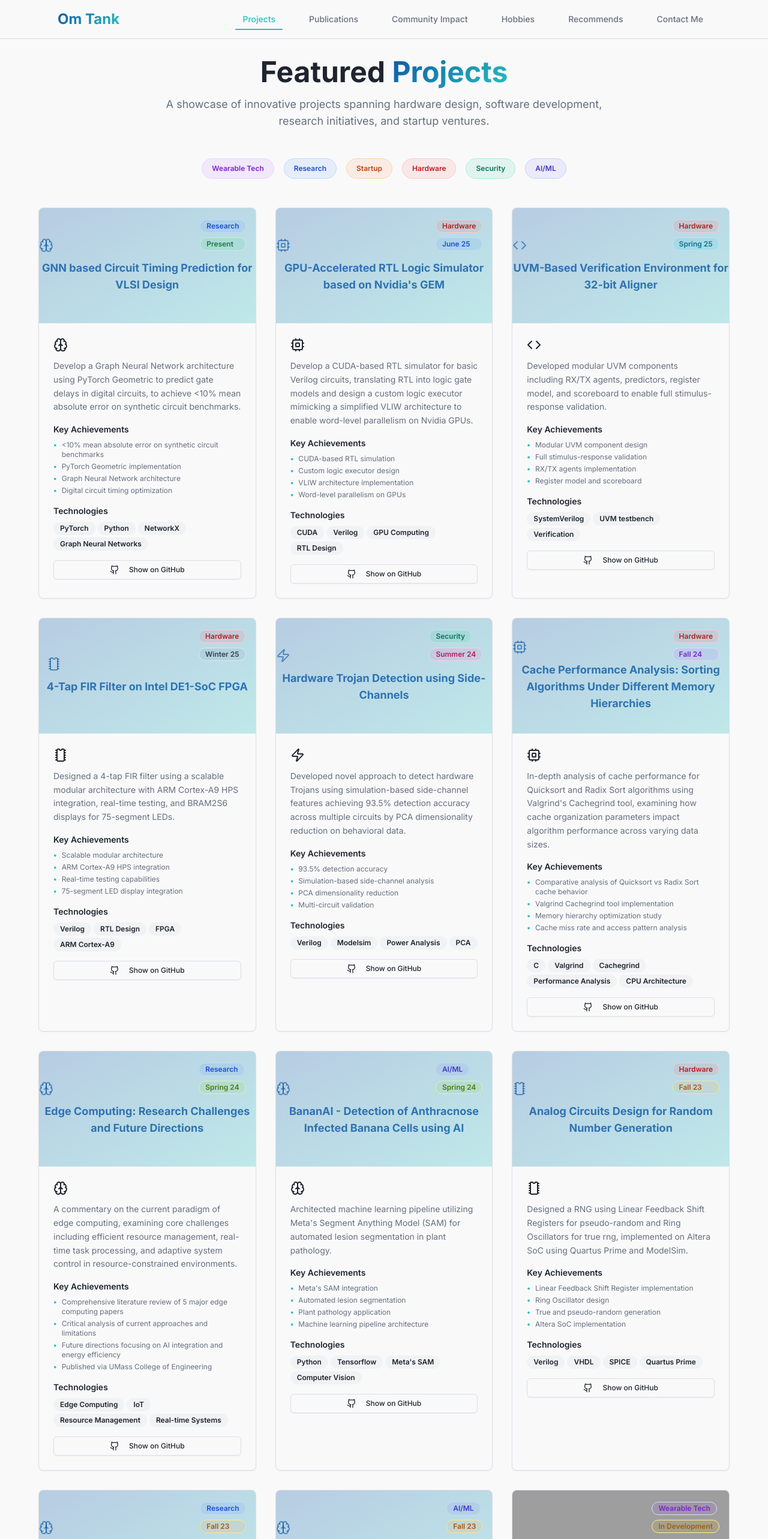
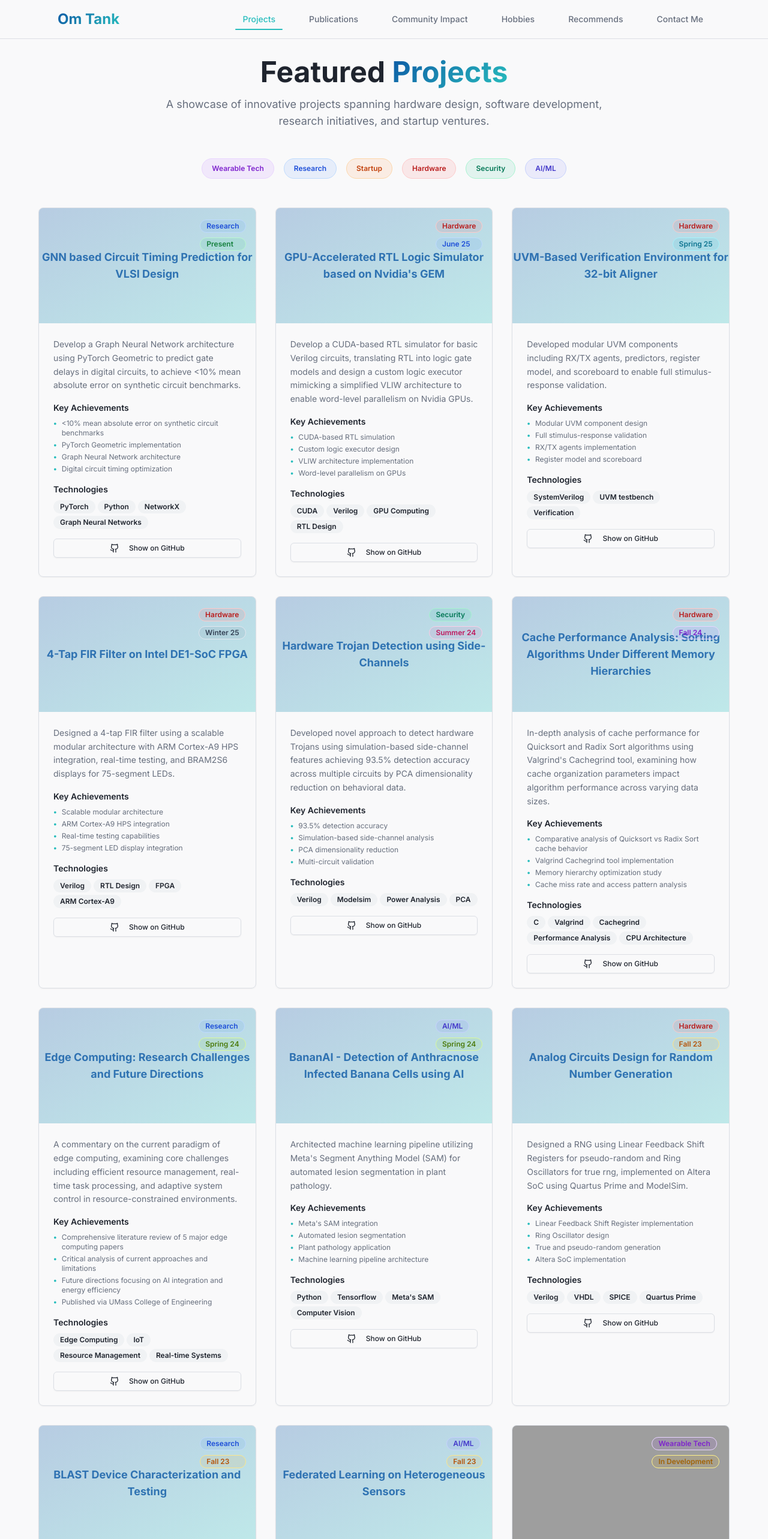
Before and after one commit to OTANK10/om-tank-nexus, a React (Vite) app: page /projects in a window 1280 px wide. Shown: the top 2566 px of the page at 60% size. Built offline with nearby package versions, Linux system fonts and the light colour scheme; grey boxes are pictures that could not be loaded.

Commit message:
Remove icons from projects
Removed icons from project cards, except for the Neely 33 and Tyre projects.

```diff
--- a/src/pages/Projects.tsx
+++ b/src/pages/Projects.tsx
@@ -7,7 +7,6 @@ const projectsData = [
   {
     id: 3,
     title: "GNN based Circuit Timing Prediction for VLSI Design",
-    icon: <Brain className="w-6 h-6" />,
     category: "Research",
     description: "Develop a Graph Neural Network architecture using PyTorch Geometric to predict gate delays in digital circuits, to achieve <10% mean absolute error on synthetic circuit benchmarks.",
     highlights: [
@@ -24,7 +23,6 @@ const projectsData = [
   {
     id: 4,
     title: "GPU-Accelerated RTL Logic Simulator based on Nvidia's GEM",
-    icon: <Cpu className="w-6 h-6" />,
     category: "Hardware",
     description: "Develop a CUDA-based RTL simulator for basic Verilog circuits, translating RTL into logic gate models and design a custom logic executor mimicking a simplified VLIW architecture to enable word-level parallelism on Nvidia GPUs.",
     highlights: [
@@ -41,7 +39,6 @@ const projectsData = [
   {
     id: 5,
     title: "UVM-Based Verification Environment for 32-bit Aligner",
-    icon: <Code className="w-6 h-6" />,
     category: "Hardware",
     description: "Developed modular UVM components including RX/TX agents, predictors, register model, and scoreboard to enable full stimulus-response validation.",
     highlights: [
@@ -58,7 +55,6 @@ const projectsData = [
   {
     id: 6,
     title: "4-Tap FIR Filter on Intel DE1-SoC FPGA",
-    icon: <Microchip className="w-6 h-6" />,
     category: "Hardware",
     description: "Designed a 4-tap FIR filter using a scalable modular architecture with ARM Cortex-A9 HPS integration, real-time testing, and BRAM2S6 displays for 75-segment LEDs.",
     highlights: [
@@ -75,7 +71,6 @@ const projectsData = [
   {
     id: 7,
     title: "Hardware Trojan Detection using Side-Channels",
-    icon: <Zap className="w-6 h-6" />,
     category: "Security",
     description: "Developed novel approach to detect hardware Trojans using simulation-based side-channel features achieving 93.5% detection accuracy across multiple circuits by PCA dimensionality reduction on behavioral data.",
     highlights: [
@@ -92,7 +87,6 @@ const projectsData = [
   {
     id: 12,
     title: "Cache Performance Analysis: Sorting Algorithms Under Different Memory Hierarchies",
-    icon: <Cpu className="w-6 h-6" />,
     category: "Hardware",
     description: "In-depth analysis of cache performance for Quicksort and Radix Sort algorithms using Valgrind's Cachegrind tool, examining how cache organization parameters impact algorithm performance across varying data sizes.",
     highlights: [
@@ -109,7 +103,6 @@ const projectsData = [
   {
     id: 11,
     title: "Edge Computing: Research Challenges and Future Directions",
-    icon: <Brain className="w-6 h-6" />,
     category: "Research",
     description: "A commentary on the current paradigm of edge computing, examining core challenges including efficient resource management, real-time task processing, and adaptive system control in resource-constrained environments.",
     highlights: [
@@ -126,7 +119,6 @@ const projectsData = [
   {
     id: 8,
     title: "BananAI - Detection of Anthracnose Infected Banana Cells using AI",
-    icon: <Brain className="w-6 h-6" />,
     category: "AI/ML",
     description: "Architected machine learning pipeline utilizing Meta's Segment Anything Model (SAM) for automated lesion segmentation in plant pathology.",
     highlights: [
@@ -143,7 +135,6 @@ const projectsData = [
   {
     id: 9,
     title: "Analog Circuits Design for Random Number Generation",
-    icon: <Microchip className="w-6 h-6" />,
     category: "Hardware",
     description: "Designed a RNG using Linear Feedback Shift Registers for pseudo-random and Ring Oscillators for true rng, implemented on Altera SoC using Quartus Prime and ModelSim.",
     highlights: [
@@ -160,7 +151,6 @@ const projectsData = [
   {
     id: 13,
     title: "BLAST Device Characterization and Testing",
-    icon: <Brain className="w-6 h-6" />,
     category: "Research",
     description: "Research work on BLAST (Biocompatible biLayer graphene-based Artificial Synaptic Transistor) devices - a breakthrough in neuromorphic computing that mimics brain synapses using graphene and Nafion materials.",
     highlights: [
@@ -177,7 +167,6 @@ const projectsData = [
   {
     id: 10,
     title: "Federated Learning on Heterogeneous Sensors",
-    icon: <Brain className="w-6 h-6" />,
     category: "AI/ML",
     description: "Analyzed data heterogeneity and adversarial robustness in federated learning systems across 5 datasets, revealing trade-offs between model performance, convergence efficiency, and attack resilience in distributed environments.",
     highlights: [
@@ -296,9 +285,11 @@ const Projects = () => {
                 ) : (
                   <div className="absolute inset-0 bg-gradient-to-br from-primary/20 to-accent/20 flex items-center justify-center group-hover:scale-110 transition-transform duration-500">
                     <div className="text-center">
+                      {project.icon && (
                         <div className="text-primary/60 mb-3 transform group-hover:scale-110 transition-transform duration-300">
                           {project.icon}
                         </div>
+                      )}
                       <div className="text-lg font-bold text-primary/80">
                         {project.title}
                       </div>
@@ -325,9 +316,11 @@ const Projects = () => {
 
               <div className="p-6">
                 {/* Icon */}
+                {project.icon && (
                   <div className="text-xl font-bold text-foreground mb-3 flex items-center">
                     {project.icon}
                   </div>
+                )}
 
                 {/* Description */}
                 <p className="text-muted-foreground mb-4 leading-relaxed text-sm">
```
Lines whose indentation alone changed are shown as unchanged.
